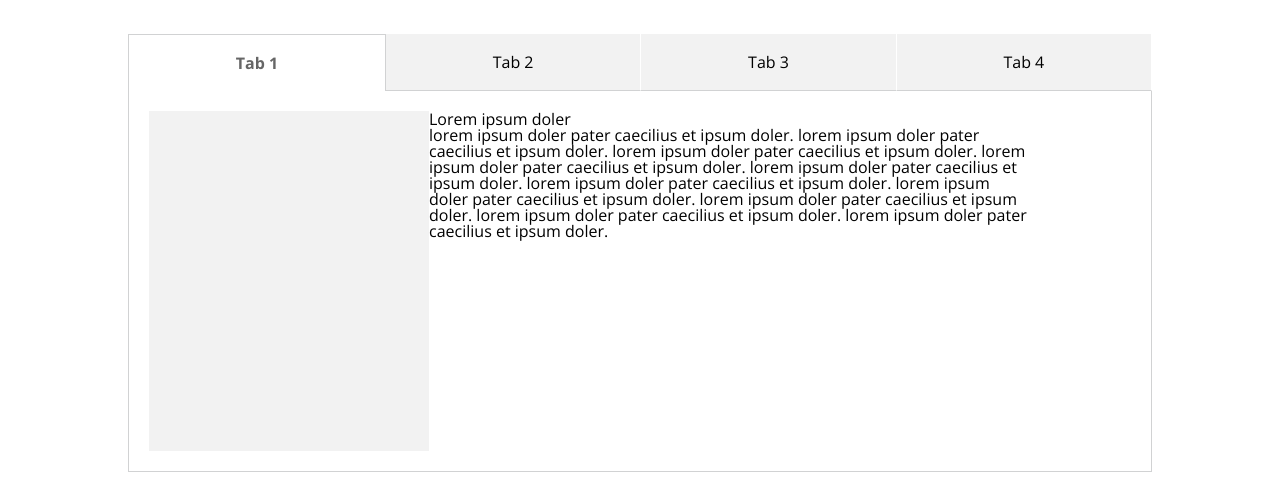
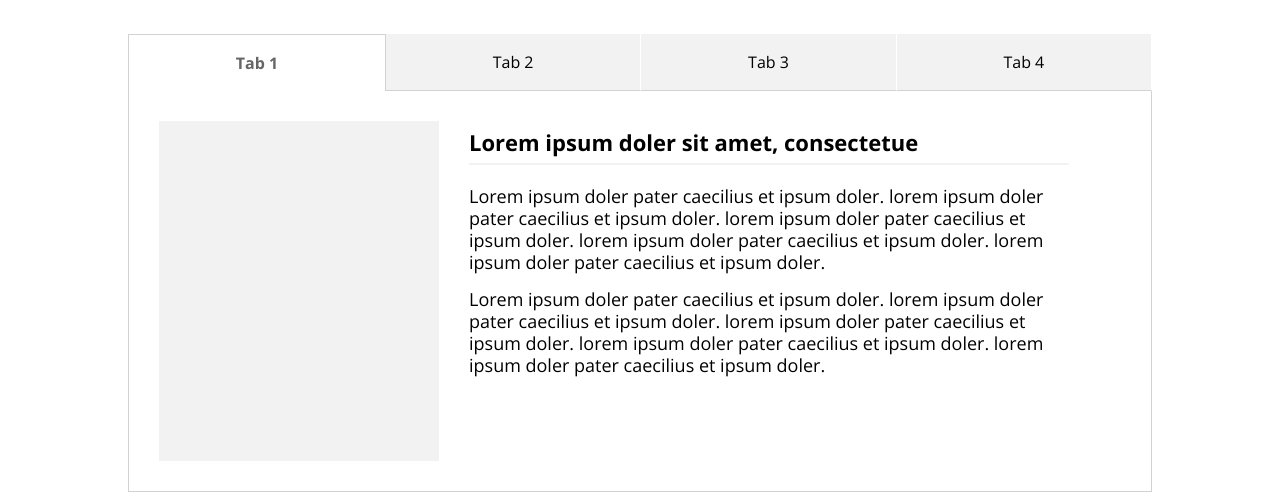
Before and after one commit to jjlljj/pattrn-party, a plain HTML site: page index.html in a window 1280 px wide. Shown: the part 188-688 px from the top of the page. Drawn offline with nearby package versions, Linux system fonts and the light colour scheme.

Commit message:
Desktop styling accordian tabs

```diff
--- a/index.html
+++ b/index.html
@@ -35,10 +35,12 @@
 
         </div>
         <div class="tab-text-wrap">
-          <h3>Lorem ipsum doler</h3>
+          <h3>Lorem ipsum doler sit amet, consectetue</h3>
           <p class="tab-text">
-              lorem ipsum doler pater caecilius et ipsum doler. lorem ipsum doler pater caecilius et ipsum doler. lorem ipsum doler pater caecilius et ipsum doler. lorem ipsum doler pater caecilius et ipsum doler. lorem ipsum doler pater caecilius et ipsum doler.
-              lorem ipsum doler pater caecilius et ipsum doler. lorem ipsum doler pater caecilius et ipsum doler. lorem ipsum doler pater caecilius et ipsum doler. lorem ipsum doler pater caecilius et ipsum doler. lorem ipsum doler pater caecilius et ipsum doler.
+              Lorem ipsum doler pater caecilius et ipsum doler. lorem ipsum doler pater caecilius et ipsum doler. lorem ipsum doler pater caecilius et ipsum doler. lorem ipsum doler pater caecilius et ipsum doler. lorem ipsum doler pater caecilius et ipsum doler.
+          </p>
+          <p class="tab-text">
+              Lorem ipsum doler pater caecilius et ipsum doler. lorem ipsum doler pater caecilius et ipsum doler. lorem ipsum doler pater caecilius et ipsum doler. lorem ipsum doler pater caecilius et ipsum doler. lorem ipsum doler pater caecilius et ipsum doler.
           </p>
         </div>
       </article>
--- a/styles/accordian-tabs.css
+++ b/styles/accordian-tabs.css
@@ -36,16 +36,31 @@
   border: 1px solid #D1D2D3;
   border-top: none;
   display: flex;
-  padding: 20px;
+  padding: 30px;
 }
 
 .tab-img-wrap {
   background: #f2f2f2;
   height: 340px;
+  margin-right: 30px;
+  flex-shrink: 0;
   width: 280px;
 }
 
 .tab-text {
-  display: inline-block;
   max-width: 600px;
 }
+
+.tab-text-wrap h3 {
+  border-bottom: 2px solid #f2f2f2;
+  font-size: 22px;
+  font-weight: 700;
+  margin-bottom: 20px;
+  padding: 10px 0;
+}
+
+.tab-text {
+  font-size: 18px;
+  line-height: 22px;
+  margin: 15px 0;
+}
```
